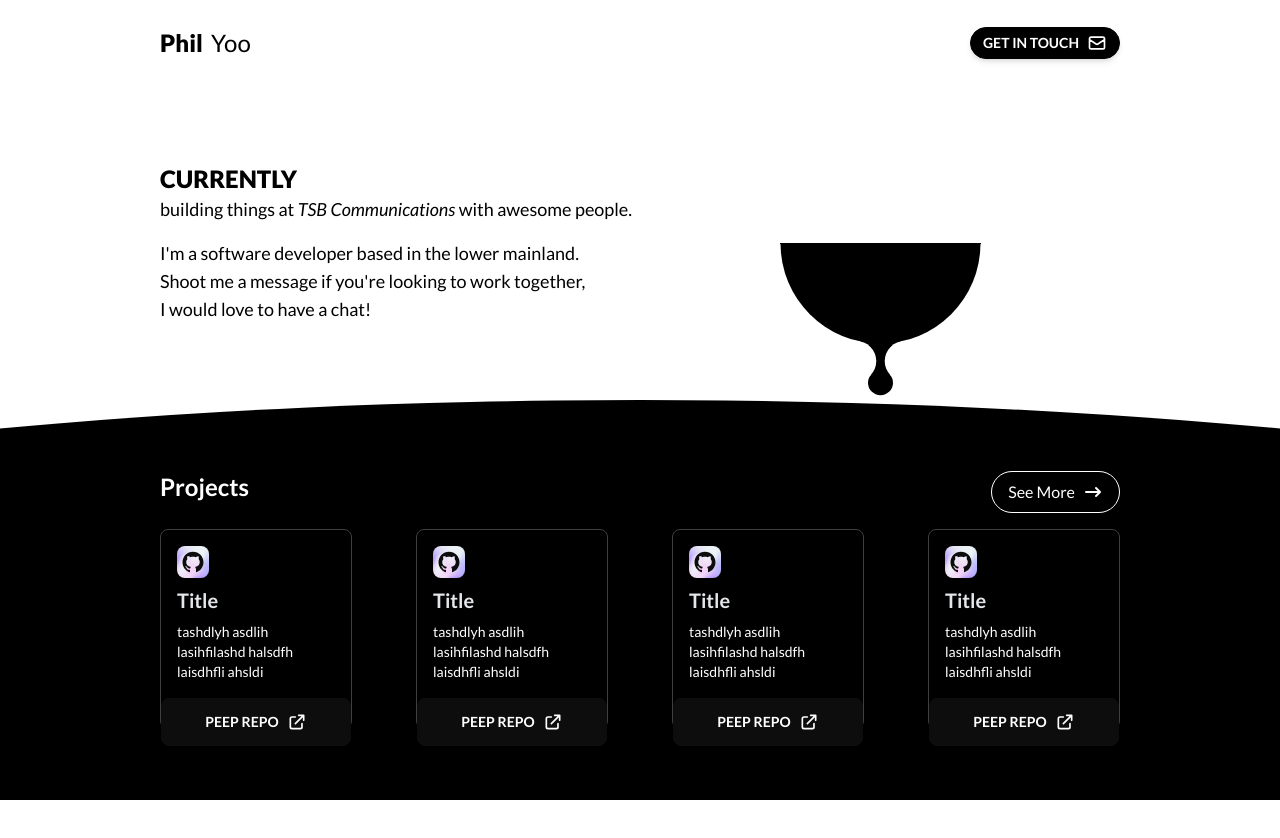
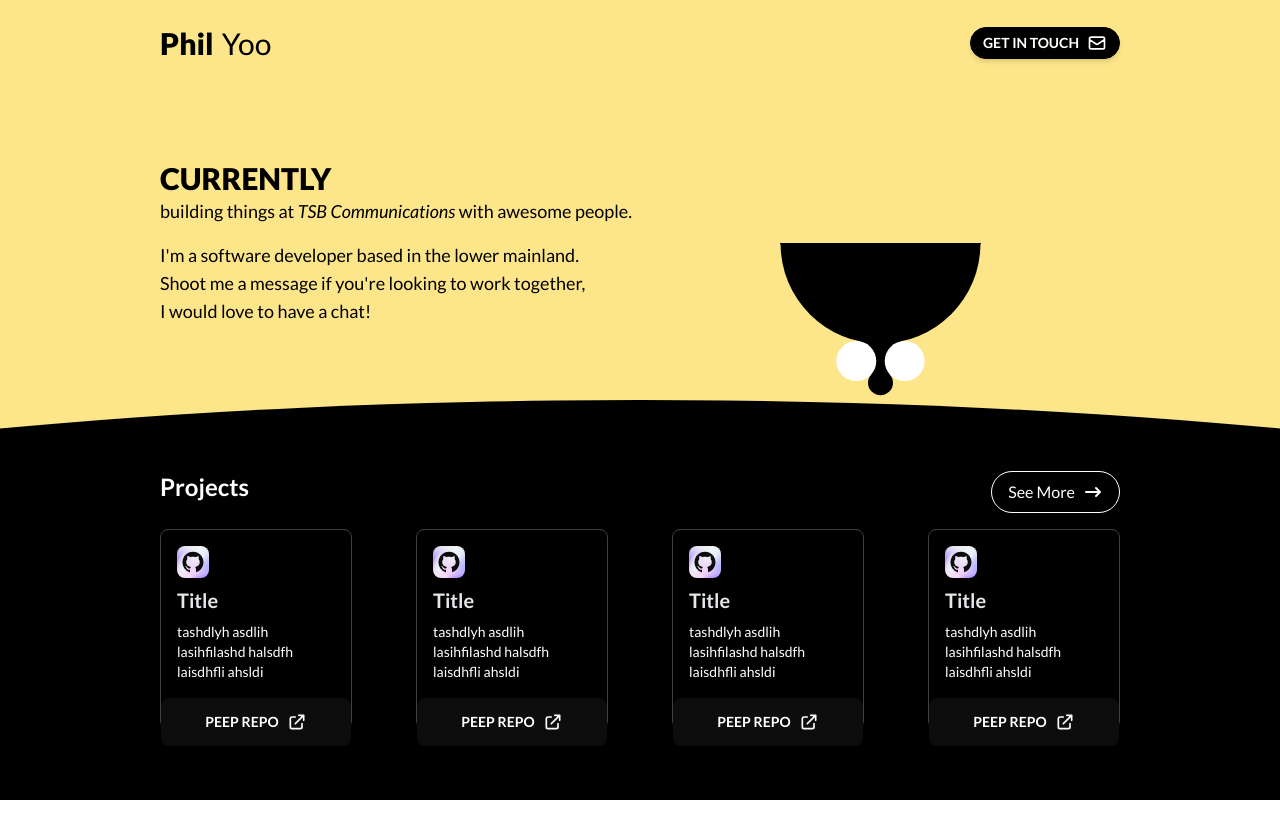
Before and after one commit to josemourinho333/josemourinho333.github.io, a React (Create React App) app: page / in a window 1280 px wide. Shown: the top 838 px of the page. Built offline with nearby package versions, Linux system fonts and the light colour scheme.

Commit message:
Update font size and remove space

```diff
--- a/src/components/Nav/index.jsx
+++ b/src/components/Nav/index.jsx
@@ -7,7 +7,7 @@ const Nav = () => {
   return (
     <div className="navbar text-neutral py-4 md:py-6 lg:py-6 xl:py-6 xxl:py-6 px-0">
       <div className="flex-1">
-        <Link to="/" className="btn btn-ghost normal-case text-2xl p-0 border-0 flex gap-2 font-normal"><span className="font-black">Phil</span> Yoo</Link>
+        <Link to="/" className="btn btn-ghost normal-case text-3xl p-0 border-0 flex gap-2 font-normal"><span className="font-black">Phil</span> Yoo</Link>
       </div>
       <div className="flex-none gap-2">
         <a href="mailto: yoo.phil92@gmail.com" target="_blank" rel="noreferrer" className="btn btn-xs rounded-full md:btn-sm flex items-center gap-2 shadow-md">Get in touch <HiOutlineMail className="w-5 h-5" />
--- a/src/components/NewHome.jsx
+++ b/src/components/NewHome.jsx
@@ -8,10 +8,9 @@ import Animation from './Animation.jsx';
 const NewHome = () => {
   return (
     <div
-      className="h-screen text-black flex flex-col bg-white"
+      className="h-screen text-black flex flex-col bg-amber-200"
     >
       <div className="basis-[50%] flex flex-col px-6 md:px-40 lg:px-40 xl:px-40 xxl:px-40">
-
         <Nav />
         <div className="flex items-center h-full justify-between">
           <NewIntro />
--- a/src/components/NewIntro.jsx
+++ b/src/components/NewIntro.jsx
@@ -4,7 +4,7 @@ const NewIntro = () => {
   return (
     <div className="flex-grow flex flex-col text-lg basis-1/2 gap-4 justify-center items-start">
       <div>
-        <span className="uppercase font-black text-2xl">Currently</span> <br />building things at <span className="italic">TSB Communications</span> with awesome people.
+        <span className="uppercase font-black text-3xl">Currently</span> <br />building things at <span className="italic">TSB Communications</span> with awesome people.
       </div>
       <div>
         I'm a software developer based in the lower mainland.<br />
```
